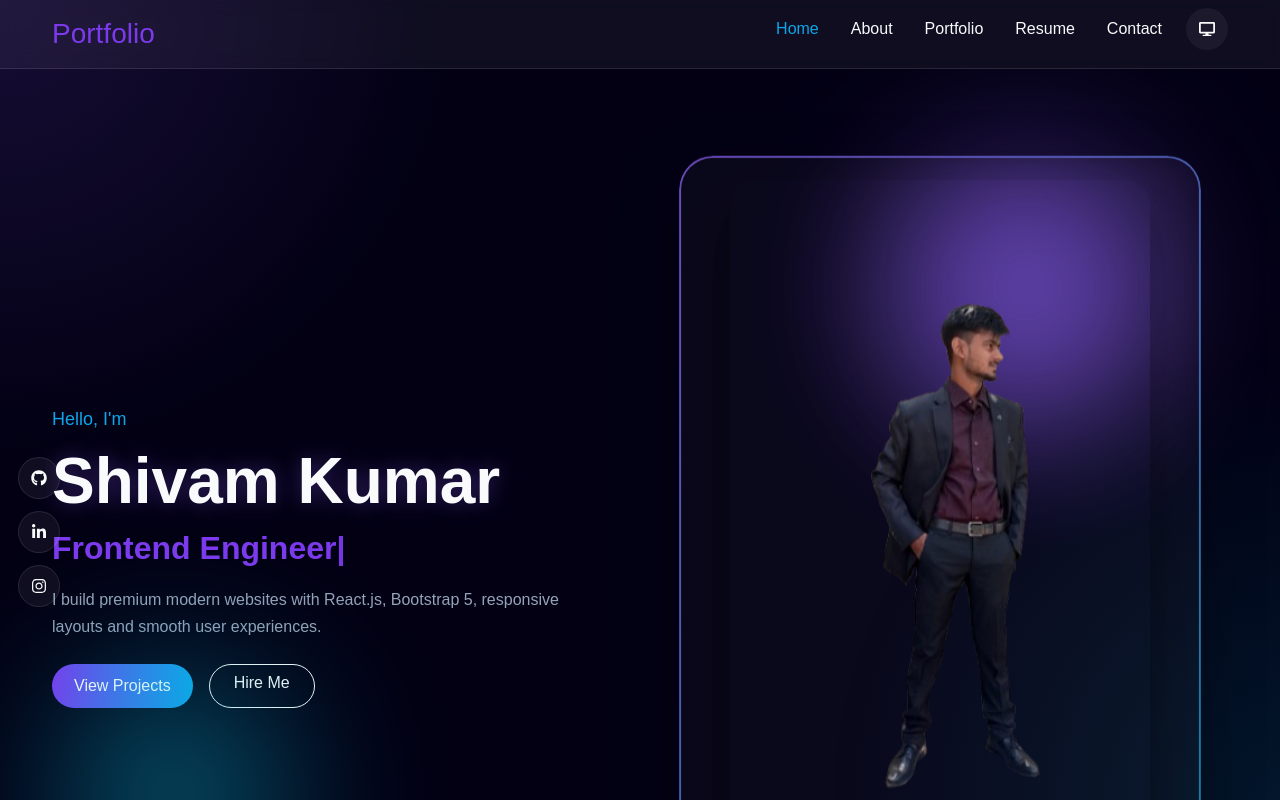
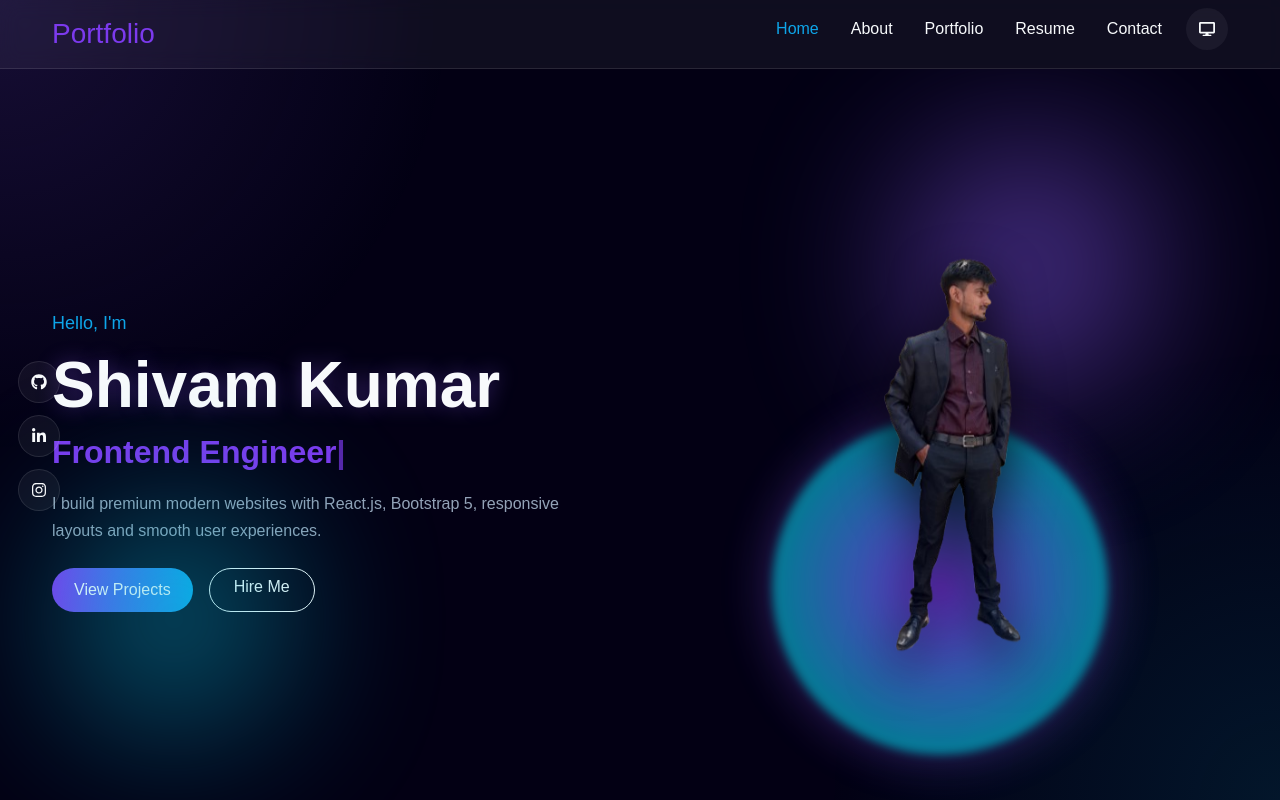
Before and after one commit to shivamkumar969/portfolio-v2, a React (Vite) app in the folder port-folio/: page / in a window 1280 px wide. Shown: the top 800 px of the page. Built offline with nearby package versions, Linux system fonts and the light colour scheme; no server answers.

Commit message:
fix: re-engineer home page hero image visualization with glowing 3D pedestal and drop-shadows

```diff
--- a/port-folio/src/App.css
+++ b/port-folio/src/App.css
@@ -164,63 +164,67 @@ img {
 }
 
 /* HERO RIGHT SIDE */
-.hero-card{
+.hero-img-container {
   position: relative;
-  padding: 28px;
-  border-radius: 32px;
-  background: rgba(255,255,255,0.03);
-  border: 1px solid rgba(255,255,255,0.08);
-  backdrop-filter: blur(16px);
-  box-shadow:
-    0 20px 60px rgba(0,0,0,.35),
-    inset 0 0 0 1px rgba(255,255,255,.03);
-  max-width: 520px;
+  width: 100%;
+  max-width: 440px;
   margin: auto;
-  overflow: visible;
+  display: flex;
+  justify-content: center;
+  align-items: flex-end;
+  min-height: 460px;
 }
 
-/* GLOW RING */
-.hero-card::before{
-  content:"";
-  position:absolute;
-  inset:-2px;
-  border-radius:34px;
-  padding:2px;
-  background: linear-gradient(
-    135deg,
-    rgba(139,92,246,.7),
-    rgba(6,182,212,.6)
-  );
-  -webkit-mask:
-    linear-gradient(#fff 0 0) content-box,
-    linear-gradient(#fff 0 0);
-  -webkit-mask-composite: xor;
-          mask-composite: exclude;
+/* GORGEOUS AMBIENT PEDESTAL / CIRCLE */
+.hero-glow-circle {
+  position: absolute;
+  width: 320px;
+  height: 320px;
+  bottom: 10px;
+  border-radius: 50%;
+  background: radial-gradient(circle at center, var(--primary-color) 0%, rgba(6, 182, 212, 0.8) 70%, transparent 100%);
+  opacity: 0.7;
+  filter: blur(4px);
+  box-shadow: 0 0 50px rgba(139, 92, 246, 0.45);
+  transition: all 0.5s cubic-bezier(0.16, 1, 0.3, 1);
+  animation: pulsePedestal 5s ease-in-out infinite alternate;
+}
+
+@keyframes pulsePedestal {
+  0% { transform: scale(1) translateY(0); opacity: 0.6; }
+  100% { transform: scale(1.05) translateY(-6px); opacity: 0.85; }
 }
 
 /* IMAGE */
-.hero-img{
-  width:100%;
-  max-width:420px;
-  height:auto;
-  border-radius:24px;
-  object-fit:cover;
-  display:block;
-  margin:auto;
-  box-shadow: 0 25px 60px rgba(0,0,0,.45);
-  animation: floatHero 4s ease-in-out infinite;
-  transition: .4s ease;
+.hero-img {
+  position: relative;
+  z-index: 2;
+  width: 100%;
+  max-width: 340px;
+  height: auto;
+  display: block;
+  /* Perfect rendering for transparent PNG cutouts: real silhouette trace drop-shadow */
+  filter: drop-shadow(0px 18px 25px rgba(0, 0, 0, 0.7));
+  animation: floatHero 5s ease-in-out infinite;
+  transition: transform 0.5s cubic-bezier(0.16, 1, 0.3, 1);
+  transform-origin: bottom center;
 }
 
-.hero-card:hover .hero-img{
-  transform: scale(1.03);
+.hero-img-container:hover .hero-glow-circle {
+  transform: scale(1.12);
+  opacity: 0.95;
+  box-shadow: 0 0 70px rgba(139, 92, 246, 0.75);
+}
+
+.hero-img-container:hover .hero-img {
+  transform: scale(1.05) translateY(-8px);
 }
 
 /* FLOAT */
-@keyframes floatHero{
-  0%{transform:translateY(0);}
-  50%{transform:translateY(-10px);}
-  100%{transform:translateY(0);}
+@keyframes floatHero {
+  0% { transform: translateY(0); }
+  50% { transform: translateY(-12px); }
+  100% { transform: translateY(0); }
 }
 
 .hero-section{
--- a/port-folio/src/components/Hero.jsx
+++ b/port-folio/src/components/Hero.jsx
@@ -47,9 +47,10 @@ function Hero() {
           </div>
 
           {/* Right Image */}
-          <div className="col-lg-6 text-center mt-5 mt-lg-0">
-            <div className="hero-card premium-card d-flex justify-content-center align-items-center">
-              <img src={Shivam} alt="Profile" className="hero-img" loading="eager" />
+          <div className="col-lg-6 text-center mt-5 mt-lg-0 d-flex justify-content-center">
+            <div className="hero-img-container">
+              <div className="hero-glow-circle"></div>
+              <img src={Shivam} alt="Shivam Kumar" className="hero-img" loading="eager" />
             </div>
           </div>
 
--- a/port-folio/src/css/animations.css
+++ b/port-folio/src/css/animations.css
@@ -38,10 +38,6 @@
   }
 }
 
-.hero-card {
-  animation: floatY 4s ease-in-out infinite;
-}
-
 .btn-theme {
   animation: glowPulse 2.5s infinite;
 }
@@ -79,13 +75,3 @@ section,
     transform: translateY(0);
   }
 }
-
-@keyframes floatSoft {
-  0% { transform: translateY(0px); }
-  50% { transform: translateY(-10px); }
-  100% { transform: translateY(0px); }
-}
-
-.hero-card {
-  animation: floatSoft 4s ease-in-out infinite;
-}
--- a/port-folio/src/css/responsive.css
+++ b/port-folio/src/css/responsive.css
@@ -62,15 +62,20 @@
     padding: 0 15px !important;
   }
 
-  /* Compact Hero Image */
-  .hero-card {
-    margin: 10px auto 0 !important; /* Reduced top margin */
-    padding: 12px !important;
-    max-width: 260px !important;
+  /* Compact Hero Image Container */
+  .hero-img-container {
+    margin-top: 20px !important;
+    min-height: 360px !important;
+    max-width: 300px !important;
+  }
+
+  .hero-glow-circle {
+    width: 240px !important;
+    height: 240px !important;
   }
 
   .hero-img {
-    max-width: 230px !important;
+    max-width: 250px !important;
   }
 
   .hero-title {
```
